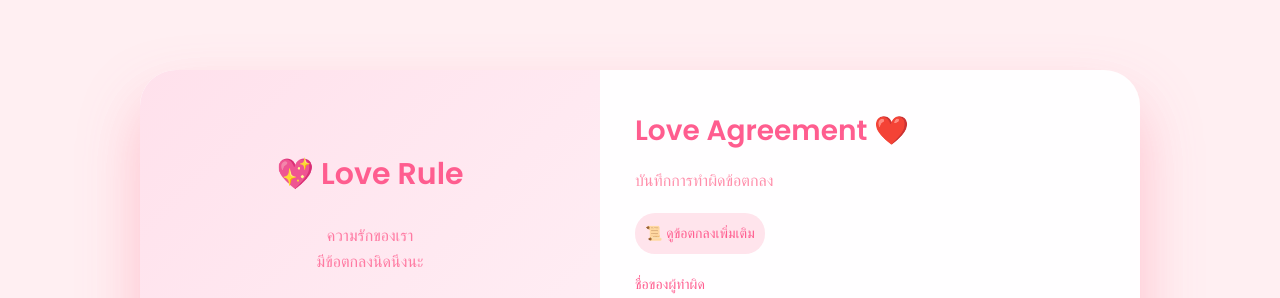
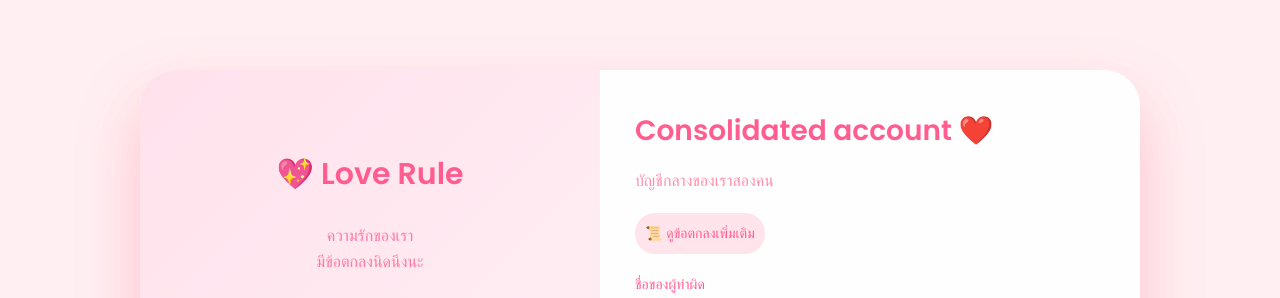
Before and after one commit to jirapat06038/jirapat06038, a plain HTML site: page index.html in a window 1280 px wide. Shown: the top 298 px of the page. Drawn offline with Linux system fonts and the light colour scheme; files whose address does not match are found by name; a web font is replaced by a local one.

Commit message:
Update index.html

```diff
--- a/index.html
+++ b/index.html
@@ -2,7 +2,7 @@
 <html lang="th">
 <head>
   <meta charset="UTF-8">
-  <title>Love Agreement ❤️</title>
+  <title>Consolidated account ❤️</title>
 
   <!-- Fonts -->
   <link href="https://fonts.googleapis.com/css2?family=Anuphan:wght@300;400;600&family=Poppins:wght@400;600&display=swap" rel="stylesheet">
@@ -40,8 +40,8 @@
     <!-- ===== RIGHT PANEL (ฟอร์ม) ===== -->
     <div class="right-panel">
 
-      <h1>Love Agreement ❤️</h1>
-      <p class="subtitle">บันทึกการทำผิดข้อตกลง</p>
+      <h1>Consolidated account ❤️</h1>
+      <p class="subtitle">บัญชีกลางของเราสองคน</p>
 
       <button class="view-rule" onclick="openAgreement()">📜 ดูข้อตกลงเพิ่มเติม</button>
 
```
